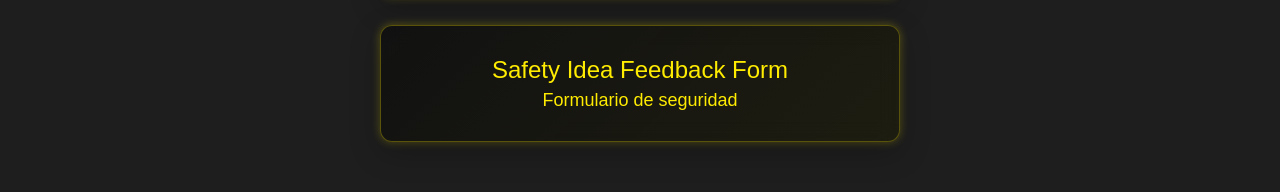
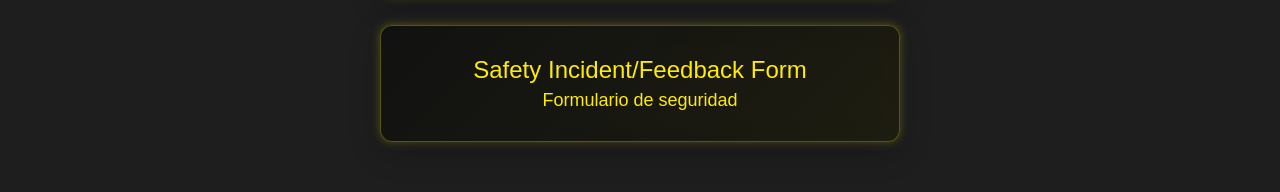
Before and after one commit to LordKelvins-iPad/kiosk-html, a plain HTML site: page index.html in a window 1280 px wide. Shown: the part 465-657 px from the top of the page. Drawn offline with nearby package versions, Linux system fonts and the light colour scheme.

Commit message:
changed safety form title

```diff
--- a/index.html
+++ b/index.html
@@ -394,7 +394,7 @@
             onclick="loadForm('https://forms.office.com/pages/responsepage.aspx?id=paHDdwIxFkWd44ENbeBJFR7gHGEW5LNLotXoyszYlLxUQjQ2WVk2QVFHTUhSWjNRMDMzUDgxTkM2RyQlQCN0PWcu&route=shorturl')"
             class="kiosk-button"
           >
-            Safety Idea Feedback Form
+            Safety Incident/Feedback Form
             <div class="button-subtitle">Formulario de seguridad</div>
           </button>
 
```
